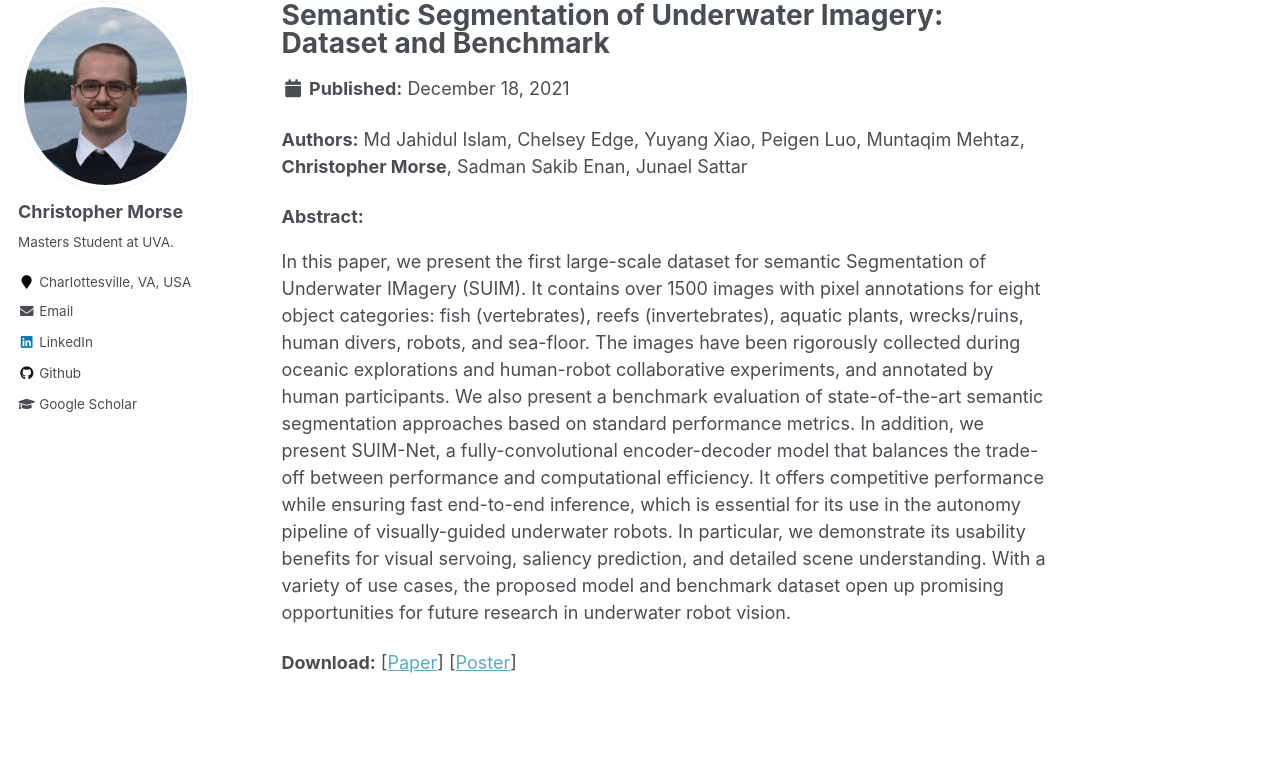
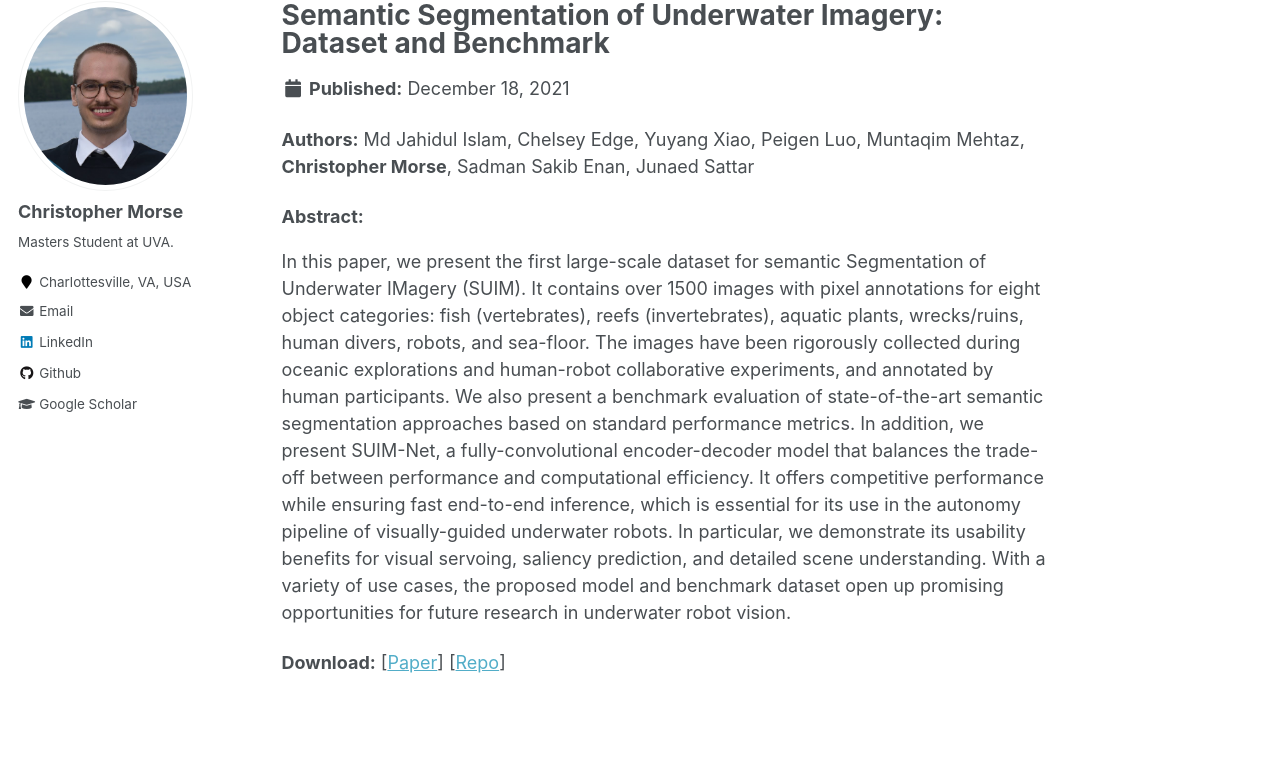
Before and after one commit to christheissmorse/christheissmorse.github.io, a Jekyll site: the page built from _publications/2022-dnn-silo-testing.md, in a window 1280 px wide and 1289 px high. Shown: the part 117-878 px from the top of the window. Built offline with Jekyll 4.4.1, drawn with Linux system fonts in a browser that asks for light colours.

Commit message:
Update 2022-dnn-silo-testing.md

```diff
--- a/_publications/2022-dnn-silo-testing.md
+++ b/_publications/2022-dnn-silo-testing.md
@@ -1,11 +1,11 @@
 ---
 collection: publications
 downloads:
-  paper: /files/publications/SuperDeepBillboard_NIER.pdf
-  poster: /files/posters/poster-gradsymposium-2021.pdf
+  paper: /files/publications/swim.pdf
+  repo: https://github.com/xahidbuffon/SUIM
 type: inproceedings
 identifier: "vonstein-et-al:nier:2022"
-author: [Md Jahidul Islam, Chelsey Edge, Yuyang Xiao, Peigen Luo, Muntaqim Mehtaz, Christopher Morse, Sadman Sakib Enan, Junael Sattar]
+author: [Md Jahidul Islam, Chelsey Edge, Yuyang Xiao, Peigen Luo, Muntaqim Mehtaz, Christopher Morse, Sadman Sakib Enan, Junaed Sattar]
 title: "Semantic Segmentation of Underwater Imagery: Dataset and Benchmark"
 year: 2022
 conference: IROS
```
